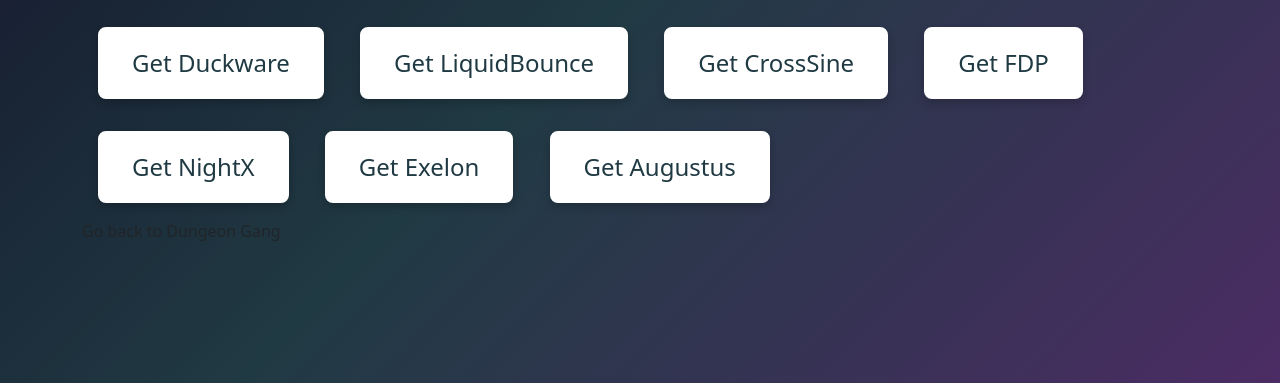
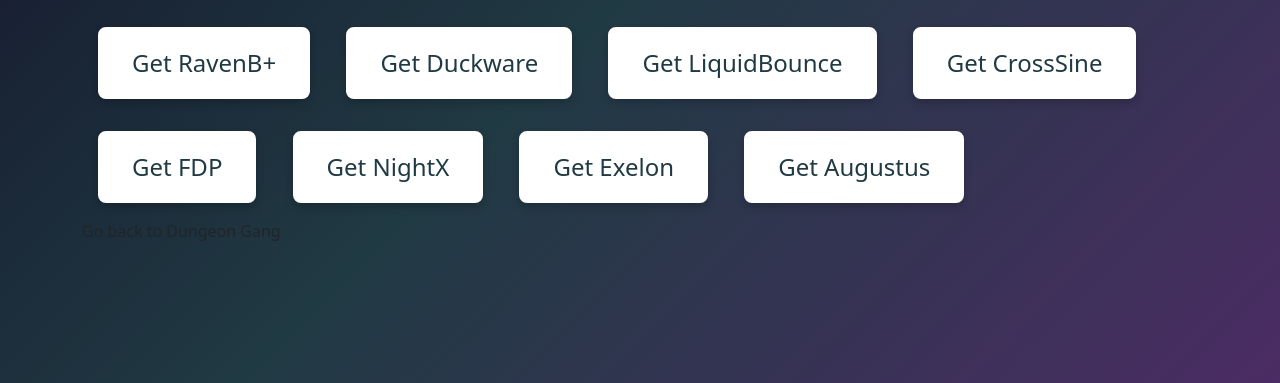
Before and after one commit to dungeongang/dungeongang.github.io, a plain HTML site: page client/clients.html in a window 1280 px wide. Shown: the part 417-800 px from the top of the page. Drawn offline with nearby package versions, Linux system fonts and the light colour scheme.

Commit message:
Update clients.html

```diff
--- a/client/clients.html
+++ b/client/clients.html
@@ -94,6 +94,7 @@
     <img src="https://cdn.discordapp.com/attachments/1089596726345740388/1094309616164282480/static.png" alt="Your Logo" class="logo">
     <h1 class="title">Basement's Room 1</h1>
     <div>
+      <a class="btn btn-lg" role="button" href="https://github.com/Kopamed/Raven-bPLUS/releases/tag/Stable1.0.26">Get RavenB+</a>
       <a class="btn btn-lg" role="button" href="https://www.mediafire.com/file/yja0jaor2kea9ew/DuckSense-Legacy.jar/file">Get Duckware</a>
       <a class="btn btn-lg" role="button" href="https://liquidbounce.net/download">Get LiquidBounce</a>
       <a class="btn btn-lg" role="button" href="https://crosssine.github.io/">Get CrossSine</a>
```
